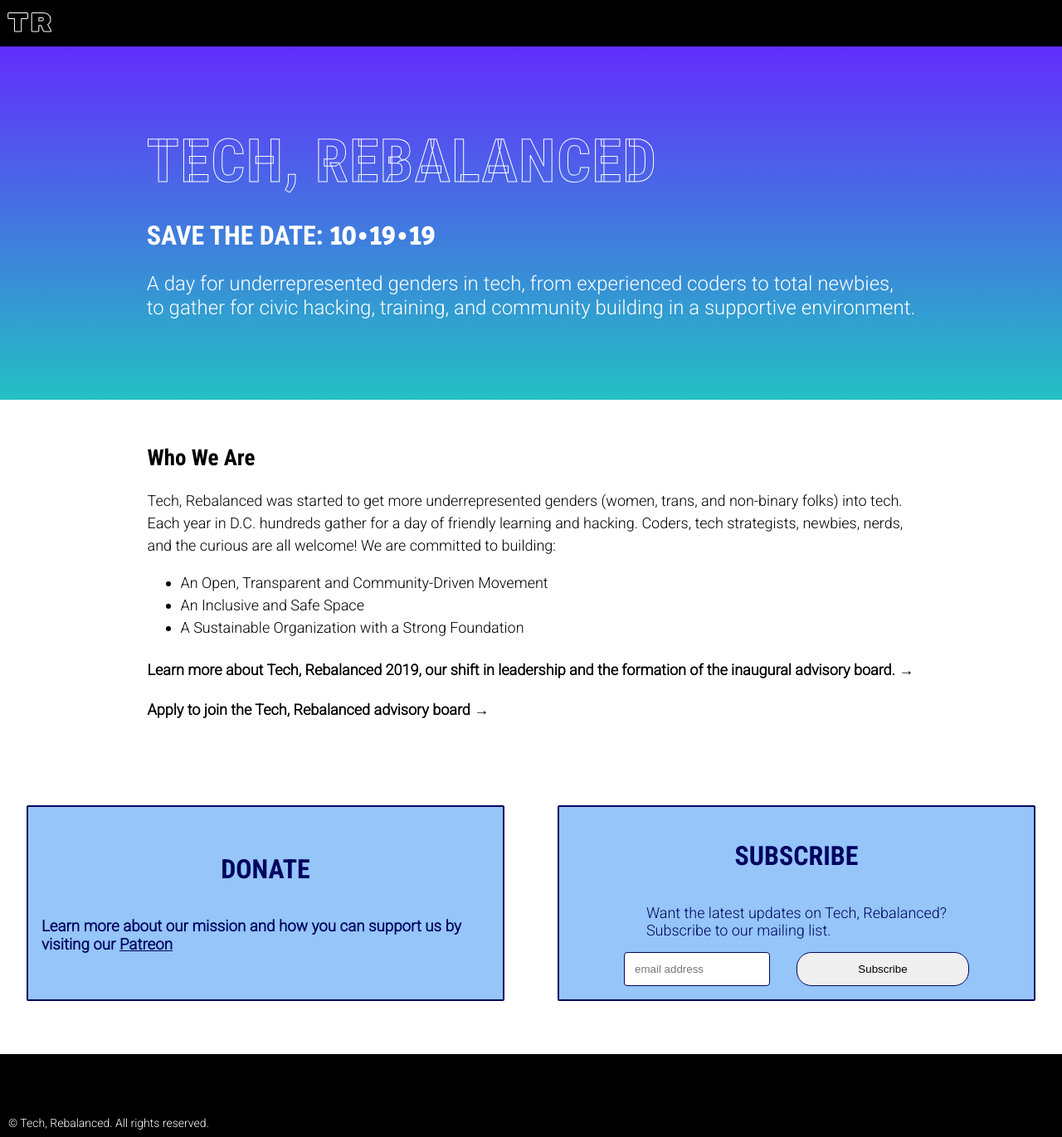
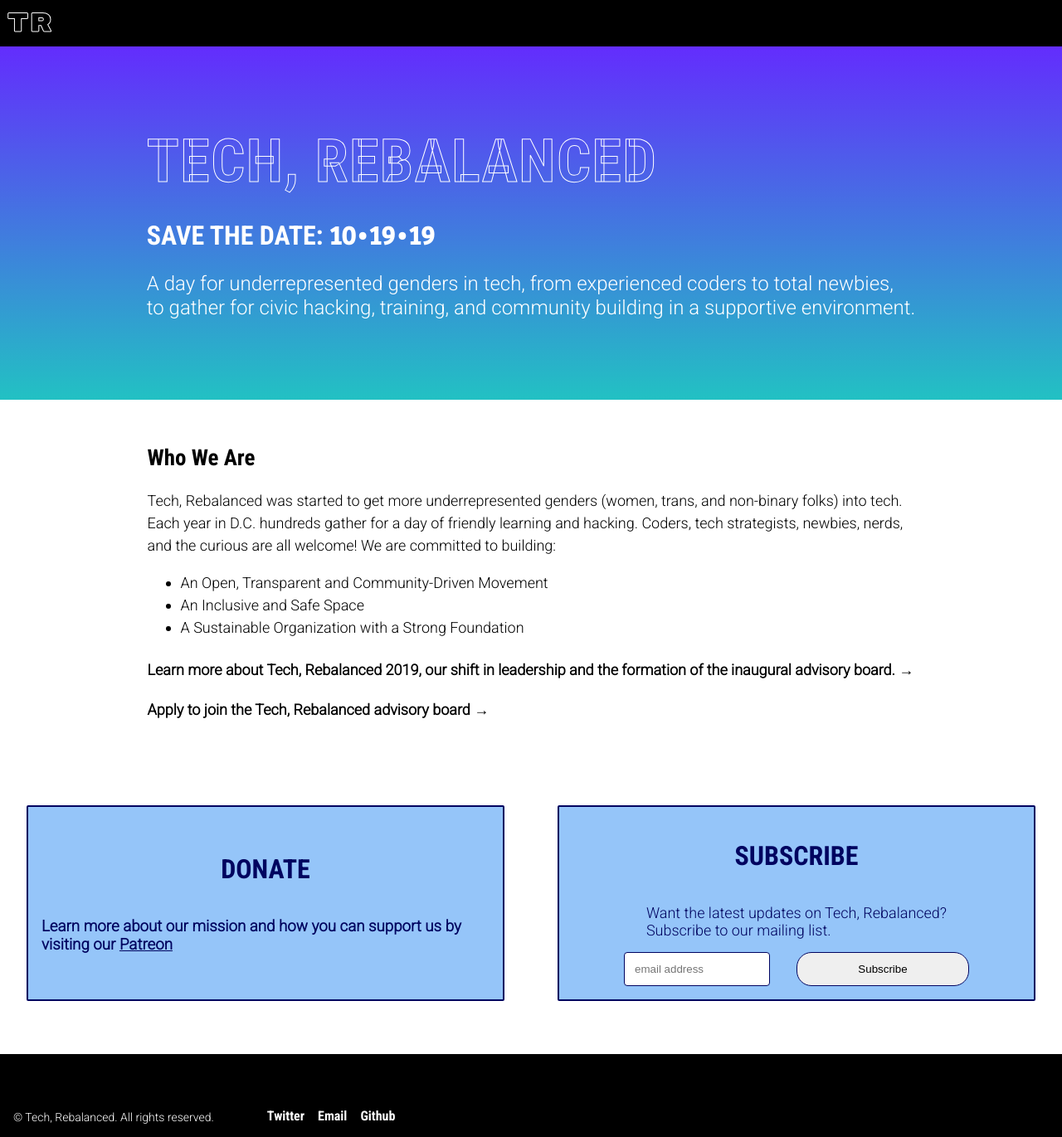
Before and after one commit to TechLadyHackathon/Tech-Rebalanced, a Jekyll site: the page built from index.html, in a window 1280 px wide. Shown: the whole page at 83% size. Built offline with Jekyll 4.4.1, drawn with Linux system fonts in a browser that asks for light colours.

Commit message:
add footer links

```diff
--- a/_includes/footer.html
+++ b/_includes/footer.html
@@ -1,3 +1,8 @@
 <div class="c-footer">
   <div class="c-footer__copyright"> © Tech, Rebalanced. All rights reserved. </div>
+  <ul class= "c-footer__contact" >
+    <li> <a href="https://twitter.com/Tech_Rebalanced?lang=en"> Twitter </a> </li>
+    <li> <a href="mailto:techrebalanced@gmail.com"> Email </a></li>
+    <li><a href="https://github.com/TechRebalanced"> Github </a></li>
+  </ul>
 </div>
--- a/assets/scss/_footer.scss
+++ b/assets/scss/_footer.scss
@@ -2,12 +2,33 @@
     height: 100px;
     background-color: black;
     color: white;
+    display: flex;
+    align-items: flex-end;
 }
 
 .c-footer__copyright {
     font-family: $font-roboto-light;
     font-size: 14px;
-    top: 75px;
-    position: relative;
-    left: 10px;
+    padding: $space-16;
 }
+
+
+.c-footer__contact {
+    display: flex;
+    font-family: $font-roboto;
+
+    li {
+        list-style-type: none;
+        padding: 0 $space-8;
+    }
+
+    a {
+        text-decoration: none;
+        color: white;
+
+        &:hover {
+            cursor: pointer;
+            text-decoration: underline;
+        }
+    }
+}
```
Also changed, not shown: 2 other files.
